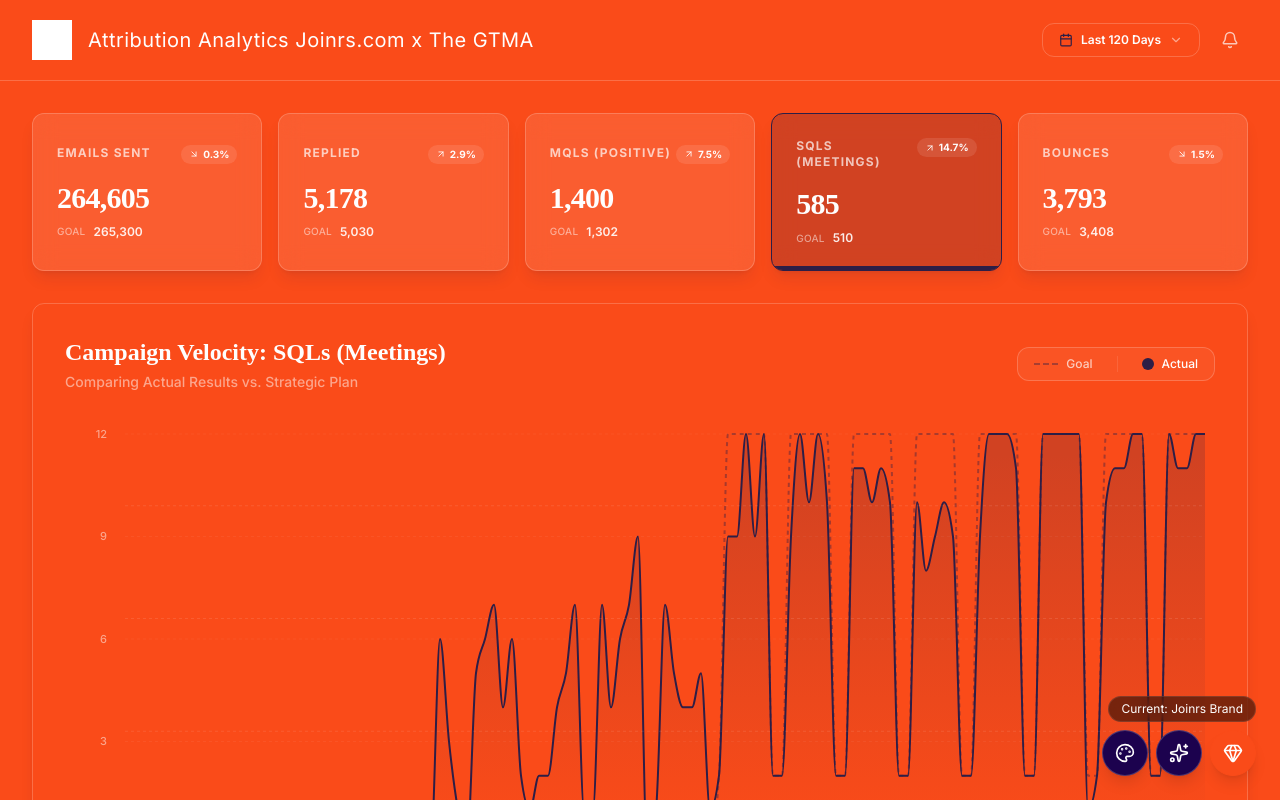
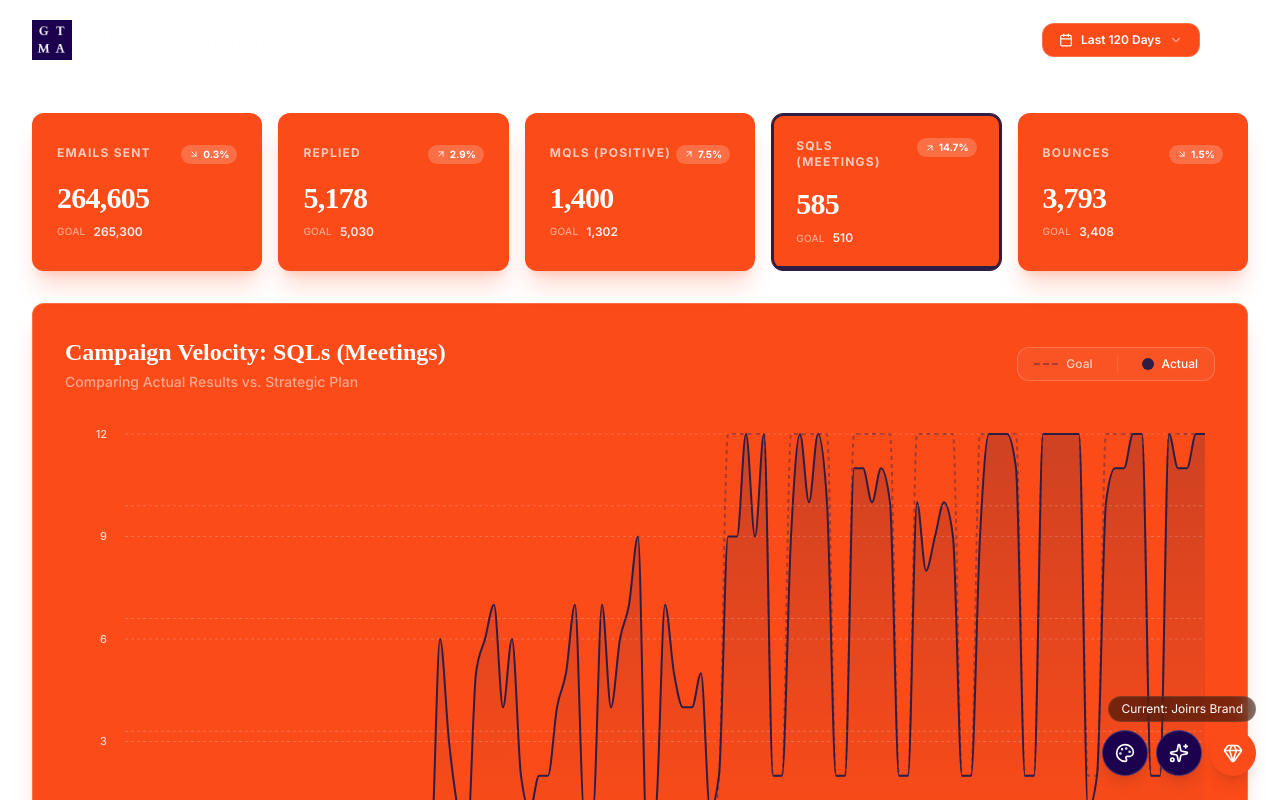
Before and after one commit to weshen83/joiners-dashboard, a Next.js app: page / in a window 1280 px wide. Both pictures are taken after a click on the button 1228 px from the left and 753 px from the top of the page. Shown: the top 800 px of the page. Built offline with nearby package versions, Linux system fonts and the light colour scheme.

Commit message:
Added Design Engine5

```diff
--- a/app/layout.tsx
+++ b/app/layout.tsx
@@ -5,7 +5,7 @@ import "./globals.css";
 const inter = Inter({ subsets: ["latin"] });
 
 export const metadata: Metadata = {
-  title: "Joiners | Growth Dashboard",
+  title: "Joinrs | Growth Dashboard",
   description: "Campaign Performance Dashboard",
 };
 
--- a/app/page.tsx
+++ b/app/page.tsx
@@ -166,21 +166,21 @@ interface ThemeConfig {
 // 3 Design Modes
 const getTheme = (mode: 'ruadhan' | 'best' | 'joinrs'): ThemeConfig => {
   switch (mode) {
-    case 'joinrs': // Client Brand
+    case 'joinrs': // Client Brand (UPDATED: White BG, Orange Cards)
       return {
         name: 'Joinrs Brand',
-        appBg: 'bg-[#FA4B19]', // Orange Background
-        cardBg: 'bg-white/10 backdrop-blur-md', // Glassy white on orange
-        headerBg: 'bg-[#FA4B19] border-b border-white/20',
+        appBg: 'bg-[#FFFFFF]', // White Background
+        cardBg: 'bg-[#FA4B19]', // Orange Cards
+        headerBg: 'bg-[#FFFFFF] border-b border-gray-200', // White Header
         borderColor: 'border-white/20',
-        radius: 'rounded-xl', // Rounded aesthetic per MuseoSlabRounded vibe
-        drillText: 'text-white',
-        isGlass: true,
-        shadow: 'shadow-lg shadow-[#2D1E46]/10', // Purple shadow for depth
+        radius: 'rounded-xl',
+        drillText: 'text-white', // Text inside orange cards should be white
+        isGlass: false,
+        shadow: 'shadow-xl shadow-[#FA4B19]/20', // Orange shadow
         chartOpacity: 0.2,
-        accentColor: '#2D1E46', // Purple Accent (Charts, Active States)
+        accentColor: '#2D1E46', // Purple Accent (for active states/charts)
         fontHead: 'font-[family-name:var(--font-museo-moderno),sans-serif]',
-        textColor: 'text-white'
+        textColor: 'text-[#2D1E46]' // Dark Purple text on White BG (Header/App), White on Cards (handled in component)
       };
     case 'best': // Enhanced Ruadhan
       return {
@@ -245,17 +245,20 @@ interface StatCardProps {
 }
 
 const StatCard: React.FC<StatCardProps> = ({ title, value, subValue, trend, isActive, onClick, bgColor, theme }) => {
-  // Logic:
-  // If specific color requested (Green/Red) AND we are in Ruadhan mode -> use specific color.
-  // If in 'joinrs' mode -> use subtle orange/purple accents instead of hard red/green.
-
   let backgroundStyle = {};
   let borderClass = theme.borderColor;
 
+  // Dynamic Text Colors for Cards
+  // Ruadhan/Best: White text on Purple cards
+  // Joinrs: White text on Orange cards
+  const cardTextColor = 'text-white';
+
   if (theme.name === 'Joinrs Brand') {
-     // Joinrs style: Purple accent when active
-     backgroundStyle = isActive ? { backgroundColor: 'rgba(45, 30, 70, 0.2)', borderColor: '#2D1E46' } : { backgroundColor: 'rgba(255,255,255,0.1)' };
-     borderClass = isActive ? 'border-[#2D1E46]' : theme.borderColor;
+     // Joinrs style: Orange cards. Active state gets a Purple tint/border.
+     backgroundStyle = isActive
+        ? { backgroundColor: '#FA4B19', borderColor: '#2D1E46', boxShadow: 'inset 0 0 0 2px #2D1E46' }
+        : { backgroundColor: '#FA4B19' };
+     borderClass = isActive ? 'border-[#2D1E46]' : 'border-transparent';
   } else if (bgColor) {
     backgroundStyle = { backgroundColor: bgColor };
   } else {
@@ -269,30 +272,28 @@ const StatCard: React.FC<StatCardProps> = ({ title, value, subValue, trend, isAc
         relative overflow-hidden p-6 text-left w-full group ${theme.radius} ${theme.shadow}
         transition-all duration-300 border ${borderClass}
         ${isActive && theme.name !== 'Joinrs Brand' ? 'ring-2 ring-white z-10 scale-[1.02]' : 'hover:border-white/20'}
-        ${theme.cardBg}
+        ${theme.name !== 'Joinrs Brand' ? theme.cardBg : ''}
       `}
       style={backgroundStyle}
     >
       <div className="flex justify-between items-start mb-4">
-        {/* Title Font dynamic based on theme */}
-        <p className={`text-xs font-bold uppercase tracking-widest opacity-70 ${theme.fontHead}`} style={{ color: theme.textColor }}>{title}</p>
+        <p className={`text-xs font-bold uppercase tracking-widest opacity-70 ${theme.fontHead} ${cardTextColor}`}>{title}</p>
         {trend && (
-          <span className={`flex items-center text-[10px] font-inter font-bold px-2 py-0.5 rounded-full bg-white/10`} style={{ color: theme.textColor }}>
+          <span className={`flex items-center text-[10px] font-inter font-bold px-2 py-0.5 rounded-full bg-white/20 ${cardTextColor}`}>
             {parseFloat(trend) > 0 ? <ArrowUpRight size={10} className="mr-1"/> : <ArrowDownRight size={10} className="mr-1"/>}
             {Math.abs(parseFloat(trend))}%
           </span>
         )}
       </div>
       <div>
-        {/* Value Font always Inter per user request ("all numbers... should be font Inter") */}
-        <h3 className={`text-3xl font-bold tracking-tight font-inter`} style={{ color: theme.textColor }}>{value}</h3>
+        <h3 className={`text-3xl font-bold tracking-tight font-inter ${cardTextColor}`}>{value}</h3>
         <div className="flex items-center mt-2 gap-2">
-           <span className={`text-[10px] font-medium uppercase tracking-wide opacity-50 font-inter`} style={{ color: theme.textColor }}>Goal</span>
-           <span className={`text-xs font-semibold opacity-90 font-inter`} style={{ color: theme.textColor }}>{subValue}</span>
+           <span className={`text-[10px] font-medium uppercase tracking-wide opacity-50 font-inter ${cardTextColor}`}>Goal</span>
+           <span className={`text-xs font-semibold opacity-90 font-inter ${cardTextColor}`}>{subValue}</span>
         </div>
       </div>
 
-      {/* Joinrs Active Indicator line */}
+      {/* Joinrs Active Indicator line - PURPLE */}
       {isActive && theme.name === 'Joinrs Brand' && (
         <div className="absolute bottom-0 left-0 w-full h-1 bg-[#2D1E46]" />
       )}
@@ -316,10 +317,10 @@ interface DrillDownTableProps {
 const DrillDownTable: React.FC<DrillDownTableProps> = ({ title, icon: Icon, data, total, theme }) => (
   <div
     className={`flex flex-col h-full overflow-hidden border ${theme.borderColor} ${theme.radius} ${theme.shadow}`}
-    style={{ backgroundColor: theme.name === 'Joinrs Brand' ? 'rgba(255,255,255,0.1)' : PALETTE.purpleDark }}
+    style={{ backgroundColor: theme.name === 'Joinrs Brand' ? '#FA4B19' : PALETTE.purpleDark }}
   >
     <div className={`px-5 py-4 border-b ${theme.borderColor} flex items-center justify-between bg-black/10`}>
-      <h4 className={`font-bold flex items-center gap-2 text-sm ${theme.fontHead} tracking-wide`} style={{ color: theme.textColor }}>
+      <h4 className={`font-bold flex items-center gap-2 text-sm ${theme.fontHead} tracking-wide text-white`}>
         <Icon size={16} className="opacity-70" /> {title}
       </h4>
     </div>
@@ -330,8 +331,8 @@ const DrillDownTable: React.FC<DrillDownTableProps> = ({ title, icon: Icon, data
             <div className="flex justify-between text-xs mb-1.5">
               <span className={`font-medium font-inter ${theme.drillText}`}>{item.name}</span>
               <div className="text-right">
-                <span className={`font-mono font-bold font-inter`} style={{ color: theme.textColor }}>{item.value.toLocaleString()}</span>
-                <span className={`ml-1 text-[10px] opacity-50 font-inter`} style={{ color: theme.textColor }}>({total > 0 ? ((item.value / total) * 100).toFixed(1) : 0}%)</span>
+                <span className={`font-mono font-bold font-inter text-white`}>{item.value.toLocaleString()}</span>
+                <span className={`ml-1 text-[10px] opacity-50 font-inter text-white`}>({total > 0 ? ((item.value / total) * 100).toFixed(1) : 0}%)</span>
               </div>
             </div>
             <div className="w-full h-1 overflow-hidden bg-white/10 rounded-full">
@@ -360,9 +361,9 @@ const CustomTooltip: React.FC<CustomTooltipProps> = ({ active, payload, label, t
       <div
         className="p-4 shadow-2xl border text-xs font-inter backdrop-blur-xl rounded-lg"
         style={{
-            backgroundColor: theme.name === 'Joinrs Brand' ? 'rgba(255, 255, 255, 0.9)' : 'rgba(28, 2, 78, 0.95)',
+            backgroundColor: theme.name === 'Joinrs Brand' ? '#FA4B19' : 'rgba(28, 2, 78, 0.95)',
             borderColor: theme.borderColor,
-            color: theme.name === 'Joinrs Brand' ? '#2D1E46' : theme.textColor
+            color: 'white' // Always white text for tooltip on these dark/vibrant backgrounds
         }}
       >
         <p className="font-bold mb-2 border-b pb-1 opacity-70" style={{ borderColor: theme.borderColor }}>{label}</p>
@@ -482,6 +483,7 @@ export default function SalesDashboard() {
   const getChartConfig = () => {
     // Dynamic color based on theme
     const baseColor = theme.accentColor;
+    // Joinrs theme uses Purple accent for lines
     switch (activeMetric) {
       case 'emails_sent': return { actual: 'emails_sent', planned: 'planned_sent', color: baseColor, label: 'Emails Sent' };
       case 'replies': return { actual: 'replies', planned: 'planned_replies', color: baseColor, label: 'Replies' };
@@ -508,7 +510,7 @@ export default function SalesDashboard() {
                     src="/logo.png"
                     alt="GTMA Logo"
                     className="h-10 w-auto object-contain transition-all duration-300"
-                    style={{ filter: 'brightness(0) invert(1)' }}
+                    style={{ filter: theme.name === 'Joinrs Brand' ? 'none' : 'brightness(0) invert(1)' }}
                     onError={(e) => { e.currentTarget.style.display='none'; }}
                   />
                   <span className={`text-xl tracking-wide ${theme.fontHead}`} style={{ color: theme.textColor }}>
@@ -519,10 +521,11 @@ export default function SalesDashboard() {
             </div>
 
             <div className="flex items-center gap-3">
-              <div className={`flex items-center gap-2 border ${theme.borderColor} px-4 py-2 text-sm cursor-pointer hover:bg-white/5 transition-colors ${theme.radius}`} style={{ backgroundColor: theme.cardBg }}>
-                <Calendar size={14} style={{ color: theme.accentColor }}/>
-                <span className="font-semibold text-xs font-inter" style={{ color: theme.textColor }}>Last 120 Days</span>
-                <ChevronDown size={14} className="opacity-50" style={{ color: theme.textColor }}/>
+              <div className={`flex items-center gap-2 border ${theme.borderColor} px-4 py-2 text-sm cursor-pointer hover:bg-white/5 transition-colors ${theme.radius}`} style={{ backgroundColor: theme.name === 'Joinrs Brand' ? '#FA4B19' : theme.cardBg }}>
+                {/* Joinrs Mode: Calendar button is Orange to match cards */}
+                <Calendar size={14} style={{ color: theme.name === 'Joinrs Brand' ? 'white' : theme.accentColor }}/>
+                <span className="font-semibold text-xs font-inter" style={{ color: theme.name === 'Joinrs Brand' ? 'white' : theme.textColor }}>Last 120 Days</span>
+                <ChevronDown size={14} className="opacity-50" style={{ color: theme.name === 'Joinrs Brand' ? 'white' : theme.textColor }}/>
               </div>
               <button className="h-9 w-9 flex items-center justify-center opacity-70 hover:opacity-100 hover:bg-white/10 transition-colors rounded-full" style={{ color: theme.textColor }}>
                 <Bell size={18} />
@@ -593,23 +596,27 @@ export default function SalesDashboard() {
           <div className="grid grid-cols-1 gap-8 mb-8">
 
             {/* --- MAIN CHART --- */}
-            <div className={`w-full p-8 transition-all duration-500 border ${theme.borderColor} ${theme.radius} ${theme.shadow}`} style={{ backgroundColor: theme.cardBg }}>
+            {/* For Joinrs, chart container is Orange. For others, it's specific card BG. */}
+            <div
+                className={`w-full p-8 transition-all duration-500 border ${theme.borderColor} ${theme.radius} ${theme.shadow}`}
+                style={{ backgroundColor: theme.name === 'Joinrs Brand' ? '#FA4B19' : theme.cardBg }}
+            >
               <div className="flex items-center justify-between mb-8">
                 <div>
-                  <h2 className={`text-2xl font-bold flex items-center gap-2 ${theme.fontHead}`} style={{ color: theme.textColor }}>
+                  <h2 className={`text-2xl font-bold flex items-center gap-2 ${theme.fontHead}`} style={{ color: theme.name === 'Joinrs Brand' ? 'white' : theme.textColor }}>
                     Campaign Velocity: {config.label}
                   </h2>
-                  <p className="text-sm mt-1 font-medium opacity-50 font-inter" style={{ color: theme.textColor }}>Comparing Actual Results vs. Strategic Plan</p>
+                  <p className="text-sm mt-1 font-medium opacity-50 font-inter" style={{ color: theme.name === 'Joinrs Brand' ? 'white' : theme.textColor }}>Comparing Actual Results vs. Strategic Plan</p>
                 </div>
                 <div className={`flex items-center gap-6 text-xs font-medium px-4 py-2 border ${theme.borderColor} bg-white/5 ${theme.radius}`}>
                   <div className="flex items-center gap-2">
                     <span className="w-6 h-0.5 border-t-2 border-dashed opacity-40" style={{ borderColor: theme.accentColor }}></span>
-                    <span className="opacity-70 font-inter" style={{ color: theme.textColor }}>Goal</span>
+                    <span className="opacity-70 font-inter" style={{ color: theme.name === 'Joinrs Brand' ? 'white' : theme.textColor }}>Goal</span>
                   </div>
                   <div className="h-4 w-px bg-white/10"></div>
                   <div className="flex items-center gap-2">
                     <span className="w-3 h-3 rounded-full" style={{ backgroundColor: theme.accentColor }}></span>
-                    <span className="font-inter" style={{ color: theme.textColor }}>Actual</span>
+                    <span className="font-inter" style={{ color: theme.name === 'Joinrs Brand' ? 'white' : theme.textColor }}>Actual</span>
                   </div>
                 </div>
               </div>
@@ -627,24 +634,24 @@ export default function SalesDashboard() {
                     <CartesianGrid
                       strokeDasharray="3 3"
                       vertical={false}
-                      stroke="rgba(254,254,254,0.05)"
+                      stroke={theme.name === 'Joinrs Brand' ? 'rgba(255,255,255,0.2)' : 'rgba(254,254,254,0.05)'}
                     />
 
-                    {/* Faint Horizontal Reference Lines - 3/4 Lines */}
-                    <ReferenceLine y={chartMax * 0.25} stroke="rgba(254,254,254,0.1)" strokeDasharray="3 3" />
-                    <ReferenceLine y={chartMax * 0.50} stroke="rgba(254,254,254,0.1)" strokeDasharray="3 3" />
-                    <ReferenceLine y={chartMax * 0.75} stroke="rgba(254,254,254,0.1)" strokeDasharray="3 3" />
+                    {/* Reference Lines */}
+                    <ReferenceLine y={chartMax * 0.25} stroke={theme.name === 'Joinrs Brand' ? 'rgba(255,255,255,0.2)' : 'rgba(254,254,254,0.1)'} strokeDasharray="3 3" />
+                    <ReferenceLine y={chartMax * 0.50} stroke={theme.name === 'Joinrs Brand' ? 'rgba(255,255,255,0.2)' : 'rgba(254,254,254,0.1)'} strokeDasharray="3 3" />
+                    <ReferenceLine y={chartMax * 0.75} stroke={theme.name === 'Joinrs Brand' ? 'rgba(255,255,255,0.2)' : 'rgba(254,254,254,0.1)'} strokeDasharray="3 3" />
 
                     <XAxis
                       dataKey="displayDate"
-                      tick={{ fill: 'rgba(254,254,254,0.5)', fontSize: 11, fontWeight: 500, fontFamily: 'Inter' }}
+                      tick={{ fill: theme.name === 'Joinrs Brand' ? 'rgba(255,255,255,0.8)' : 'rgba(254,254,254,0.5)', fontSize: 11, fontWeight: 500, fontFamily: 'Inter' }}
                       axisLine={false}
                       tickLine={false}
                       minTickGap={60}
                       dy={10}
                     />
                     <YAxis
-                      tick={{ fill: 'rgba(254,254,254,0.5)', fontSize: 11, fontWeight: 500, fontFamily: 'Inter' }}
+                      tick={{ fill: theme.name === 'Joinrs Brand' ? 'rgba(255,255,255,0.8)' : 'rgba(254,254,254,0.5)', fontSize: 11, fontWeight: 500, fontFamily: 'Inter' }}
                       axisLine={false}
                       tickLine={false}
                       tickFormatter={(value) => value >= 1000 ? `${(value/1000).toFixed(1)}k` : value}
```
